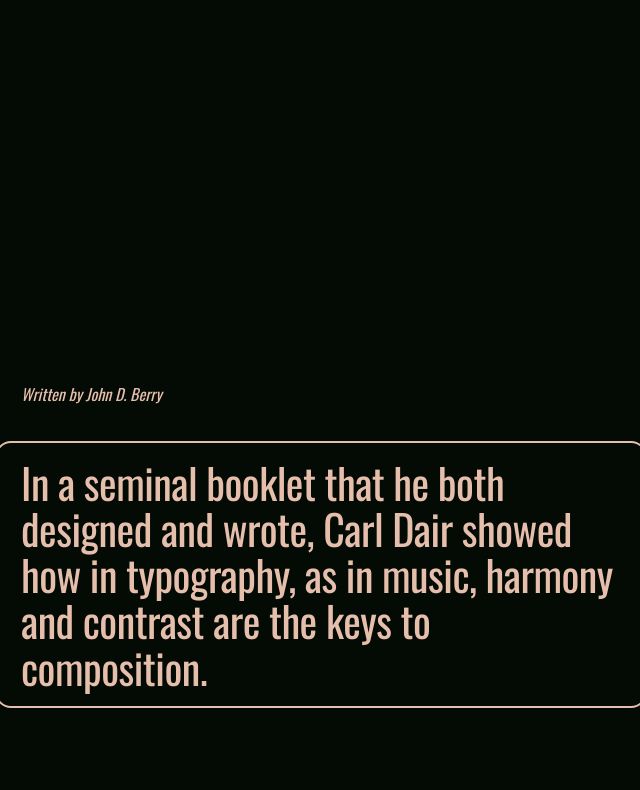
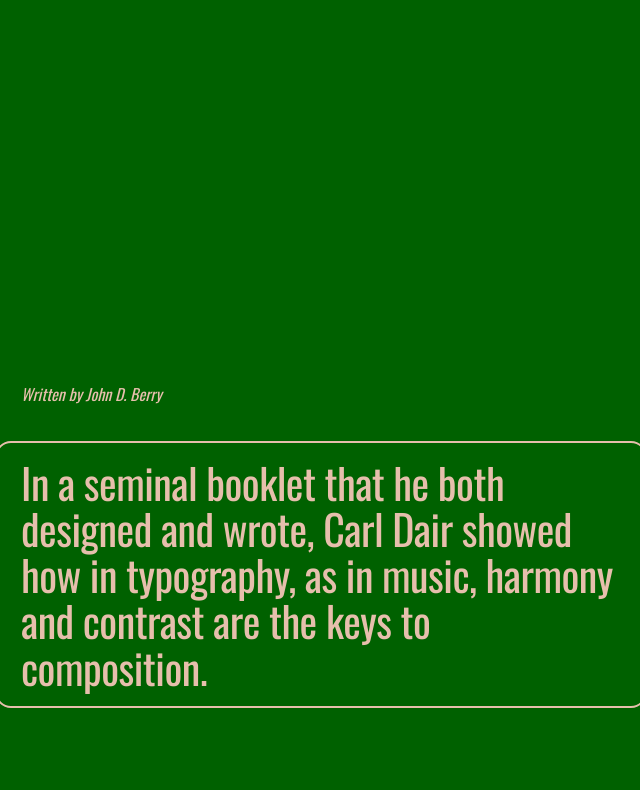
Before and after one commit to ianmcdonald/stylesssss, a plain HTML site: page index.html in a window 1280 px wide. Shown: the part 442-1232 px from the top of the page, without its empty margins (319-959 px from the left). Drawn offline with nearby package versions, Linux system fonts and the light colour scheme.

Commit message:
Changed bg color

```diff
--- a/styles.css
+++ b/styles.css
@@ -1,7 +1,7 @@
 /* STYLES */
 
 body {
-    background: rgb(4 10 4);
+    background: rgb(0, 97, 0);
     color: rgb(230 191 172);
     font-family: 'Oswald', sans-serif;
 }
```
